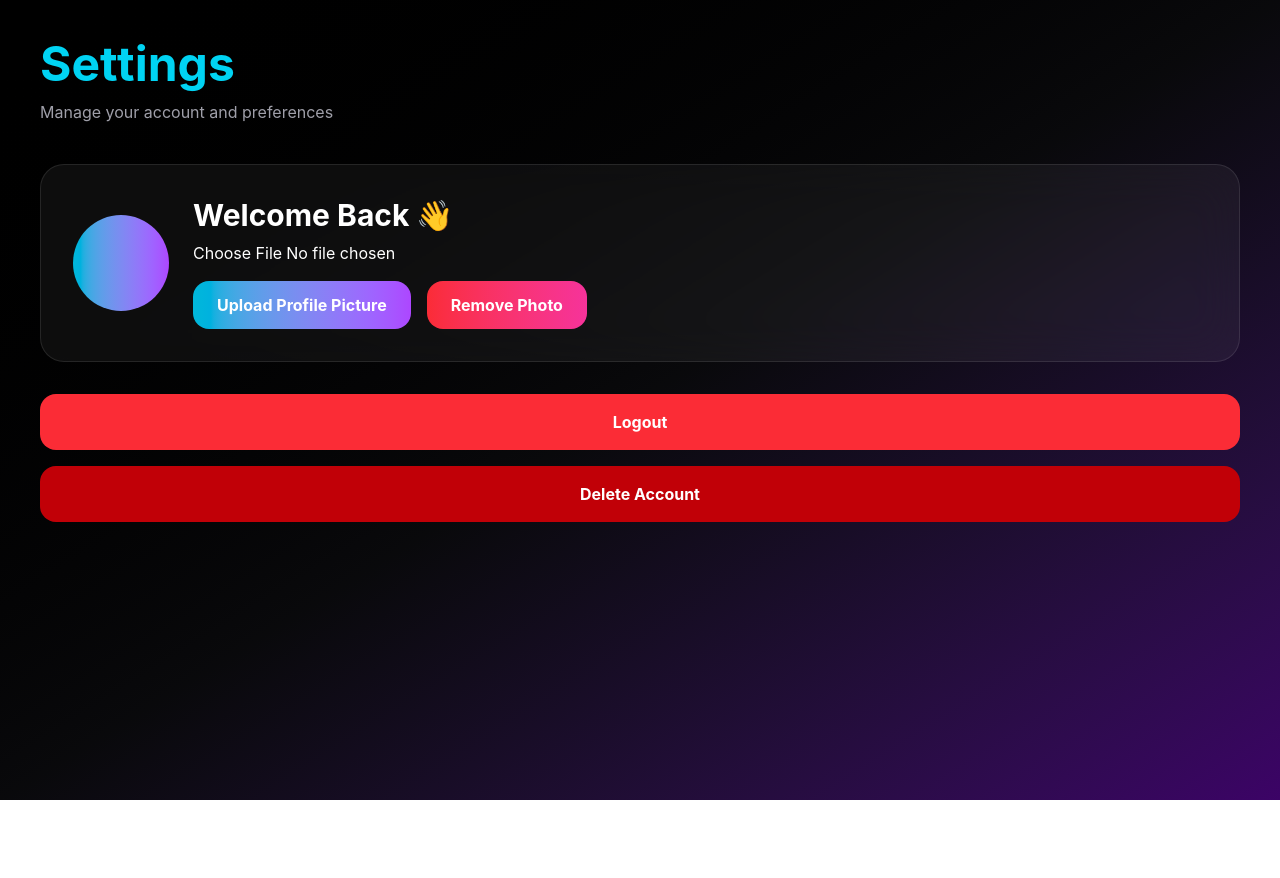
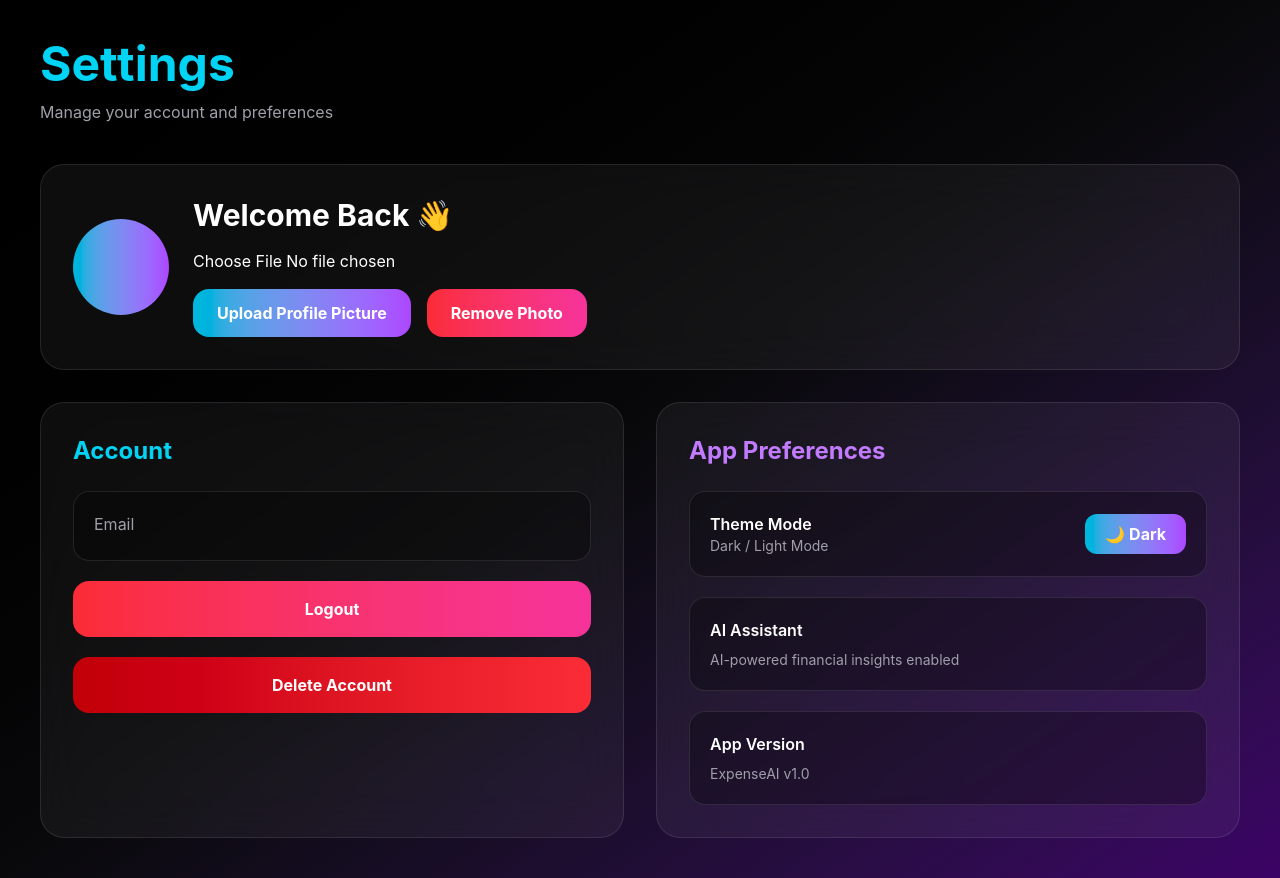
Before and after one commit to saidinesh1912/expense-tracker-ai, a React (Vite) app in the folder client/client/: page /settings in a window 1280 px wide. Before the commit the page ends 800 px from the top, so only its background shows below. Built offline with nearby package versions, Linux system fonts and the light colour scheme; no server answers.

Commit message:
fixed ai assistant

```diff
--- a/client/client/src/pages/Settings.jsx
+++ b/client/client/src/pages/Settings.jsx
@@ -4,78 +4,53 @@ import { useNavigate } from "react-router-dom";
 
 import axios from "axios";
 
-const API_URL =
-  import.meta.env.VITE_API_URL;
-
 const Settings = ({
   darkMode,
   setDarkMode,
 }) => {
 
-  const navigate =
-    useNavigate();
+  const navigate = useNavigate();
 
   const userEmail =
-    localStorage.getItem(
-      "userEmail"
-    );
+    localStorage.getItem("userEmail");
 
-  const [profilePic,
-    setProfilePic] =
+  const [profilePic, setProfilePic] =
     useState("");
 
-  const [selectedImage,
-    setSelectedImage] =
+  const [selectedImage, setSelectedImage] =
     useState(null);
 
   // USER INITIAL
-
   const userInitial =
-    userEmail
-      ?.charAt(0)
-      .toUpperCase();
+    userEmail?.charAt(0).toUpperCase();
 
   // LOGOUT
-
-  const handleLogout =
-    () => {
+  const handleLogout = () => {
 
     localStorage.clear();
 
     navigate("/");
-
   };
 
   // DELETE ACCOUNT
-
-  const deleteAccount =
-    async () => {
+  const deleteAccount = async () => {
 
     const confirmDelete =
       window.confirm(
         "Are you sure you want to permanently delete your account?"
       );
 
-      if (!confirmDelete)
-        return;
+    if (!confirmDelete) return;
 
     try {
 
       await axios.delete(
-
-          `${API_URL}/api/auth/delete-account`,
-
+        "http://localhost:5000/api/auth/delete-account",
         {
-
           data: {
-
-              email:
-                userEmail,
-
+            email: userEmail,
           },
-
         }
-
       );
 
       localStorage.clear();
@@ -86,46 +61,30 @@ const Settings = ({
 
       navigate("/");
 
+    } catch (error) {
+
+      console.log(error);
+
+      alert("Failed to delete account");
     }
-
-      catch (error) {
-
-        console.log(
-          error
-        );
-
-        alert(
-          "Failed to delete account"
-        );
-
-      }
-
   };
 
   // SELECT IMAGE
-
-  const handleImageChange =
-    (e) => {
+  const handleImageChange = (e) => {
 
     setSelectedImage(
       e.target.files[0]
     );
-
   };
 
   // UPLOAD IMAGE
+  const uploadProfilePic = async () => {
 
-  const uploadProfilePic =
-    async () => {
-
-      if (
-        !selectedImage
-      ) {
+    if (!selectedImage) {
 
       return alert(
         "Please select an image"
       );
-
     }
 
     try {
@@ -134,76 +93,49 @@ const Settings = ({
         new FormData();
 
       formData.append(
-
         "image",
-
         selectedImage
-
       );
 
       formData.append(
-
         "email",
-
         userEmail
-
       );
 
       const res =
         await axios.post(
-
-            `${API_URL}/api/auth/upload-profile-pic`,
-
+          "http://localhost:5000/api/auth/upload-profile-pic",
           formData
-
         );
 
       setProfilePic(
-
         res.data.profilePic
-
       );
 
       alert(
-
         "Profile picture uploaded successfully"
-
       );
 
-      }
+    } catch (error) {
 
-      catch (error) {
-
-        console.log(
-          error
-        );
+      console.log(error);
 
       alert(
         "Failed to upload image"
       );
-
     }
-
   };
 
-  // REMOVE PHOTO
-
-  const removeProfilePic =
-    async () => {
+  // REMOVE PROFILE PIC
+  const removeProfilePic = async () => {
 
     try {
 
       await axios.put(
-
-          `${API_URL}/api/auth/remove-profile-pic`,
-
+        "http://localhost:5000/api/auth/remove-profile-pic",
         {
-
-            email:
-              userEmail,
-
+          email: userEmail,
         }
-
       );
 
       setProfilePic("");
@@ -212,20 +144,14 @@ const Settings = ({
         "Profile picture removed"
       );
 
-      }
+    } catch (error) {
 
-      catch (error) {
-
-        console.log(
-          error
-        );
+      console.log(error);
 
       alert(
         "Failed to remove profile picture"
       );
-
     }
-
   };
 
   return (
@@ -238,12 +164,12 @@ const Settings = ({
       }`}
     >
 
+      {/* HEADER */}
+
       <div className="mb-10">
 
         <h1 className="text-5xl font-bold text-cyan-400 mb-3">
-
           Settings
-
         </h1>
 
         <p
@@ -253,12 +179,12 @@ const Settings = ({
               : "text-gray-600"
           }
         >
-
           Manage your account and preferences
-
         </p>
 
       </div>
+
+      {/* PROFILE CARD */}
 
       <div
         className={`backdrop-blur-xl rounded-3xl p-8 mb-8 flex items-center gap-6 border ${
@@ -268,96 +194,74 @@ const Settings = ({
         }`}
       >
 
+        {/* PROFILE IMAGE */}
+
         {
-
-          profilePic
-
-          ?
-
-          (
+          profilePic ? (
 
             <img
-
               src={profilePic}
-
               alt="Profile"
-
               className="w-24 h-24 rounded-full object-cover border-4 border-cyan-400"
-
             />
 
-          )
-
-          :
-
-          (
+          ) : (
 
             <div className="w-24 h-24 rounded-full bg-gradient-to-r from-cyan-500 to-purple-500 flex items-center justify-center text-4xl font-bold text-white">
 
               {userInitial}
 
             </div>
+          )
+        }
 
-          )
-
-        }
+        {/* USER INFO */}
 
         <div className="flex-1">
 
           <h2 className="text-3xl font-bold mb-2">
-
             Welcome Back 👋
-
           </h2>
 
-          <p>
-
+          <p
+            className={`text-lg mb-4 ${
+              darkMode
+                ? "text-zinc-400"
+                : "text-gray-600"
+            }`}
+          >
             {userEmail}
-
           </p>
 
+          {/* IMAGE INPUT */}
+
           <input
+            type="file"
+            accept="image/*"
+            onChange={handleImageChange}
+            className="mb-4"
+          />
 
-            type="file"
-
-            accept="image/*"
-
-            onChange={
-              handleImageChange
-            }
-
-            className="mb-4"
-
-          />
+          {/* BUTTONS */}
 
           <div className="flex gap-4 flex-wrap">
 
+            {/* UPLOAD */}
+
             <button
-
-              onClick={
-                uploadProfilePic
-              }
-
-              className="bg-gradient-to-r from-cyan-500 to-purple-500 px-6 py-3 rounded-2xl font-bold text-white"
-
+              onClick={uploadProfilePic}
+              className="bg-gradient-to-r from-cyan-500 to-purple-500 px-6 py-3 rounded-2xl font-bold hover:scale-105 transition text-white"
             >
-
               Upload Profile Picture
-
             </button>
 
+            {/* REMOVE */}
+
             <button
-
-              onClick={
-                removeProfilePic
-              }
-
-              className="bg-gradient-to-r from-red-500 to-pink-500 px-6 py-3 rounded-2xl font-bold text-white"
-
+              onClick={removeProfilePic}
+              className="bg-gradient-to-r from-red-500 to-pink-500 px-6 py-3 rounded-2xl font-bold hover:scale-105 transition text-white"
             >
-
               Remove Photo
-
             </button>
 
           </div>
@@ -366,38 +270,197 @@ const Settings = ({
 
       </div>
 
-      <button
+      {/* SETTINGS GRID */}
 
-        onClick={
-          handleLogout
-        }
+      <div className="grid md:grid-cols-2 gap-8">
 
-        className="w-full bg-red-500 p-4 rounded-2xl text-white font-bold mb-4"
+        {/* ACCOUNT */}
 
+        <div
+          className={`backdrop-blur-xl rounded-3xl p-8 border ${
+            darkMode
+              ? "bg-white/5 border-white/10"
+              : "bg-white border-gray-200 shadow-xl"
+          }`}
         >
 
+          <h2 className="text-2xl font-bold text-cyan-400 mb-6">
+            Account
+          </h2>
+
+          <div className="space-y-5">
+
+            <div
+              className={`p-5 rounded-2xl border ${
+                darkMode
+                  ? "bg-black/30 border-white/10"
+                  : "bg-gray-100 border-gray-200"
+              }`}
+            >
+
+              <p
+                className={
+                  darkMode
+                    ? "text-zinc-400 mb-1"
+                    : "text-gray-600 mb-1"
+                }
+              >
+                Email
+              </p>
+
+              <p className="text-lg break-all">
+                {userEmail}
+              </p>
+
+            </div>
+
+            {/* LOGOUT */}
+
+            <button
+              onClick={handleLogout}
+              className="w-full bg-gradient-to-r from-red-500 to-pink-500 hover:scale-[1.02] transition duration-300 p-4 rounded-2xl font-bold text-white"
+            >
               Logout
+            </button>
 
+            {/* DELETE */}
+
+            <button
+              onClick={deleteAccount}
+              className="w-full bg-gradient-to-r from-red-700 to-red-500 hover:scale-[1.02] transition duration-300 p-4 rounded-2xl font-bold text-white"
+            >
+              Delete Account
             </button>
+
+          </div>
+
+        </div>
+
+        {/* APP SETTINGS */}
+
+        <div
+          className={`backdrop-blur-xl rounded-3xl p-8 border ${
+            darkMode
+              ? "bg-white/5 border-white/10"
+              : "bg-white border-gray-200 shadow-xl"
+          }`}
+        >
+
+          <h2 className="text-2xl font-bold text-purple-400 mb-6">
+            App Preferences
+          </h2>
+
+          <div className="space-y-5">
+
+            {/* THEME */}
+
+            <div
+              className={`p-5 rounded-2xl flex justify-between items-center border ${
+                darkMode
+                  ? "bg-black/30 border-white/10"
+                  : "bg-gray-100 border-gray-200"
+              }`}
+            >
+
+              <div>
+
+                <p className="font-semibold">
+                  Theme Mode
+                </p>
+
+                <p
+                  className={`text-sm ${
+                    darkMode
+                      ? "text-zinc-400"
+                      : "text-gray-600"
+                  }`}
+                >
+                  Dark / Light Mode
+                </p>
+
+              </div>
 
               <button
 
-        onClick={
-          deleteAccount
+                onClick={() =>
+                  setDarkMode(
+                    !darkMode
+                  )
                 }
 
-        className="w-full bg-red-700 p-4 rounded-2xl text-white font-bold"
-
+                className="bg-gradient-to-r from-cyan-500 to-purple-500 px-5 py-2 rounded-xl font-bold hover:scale-105 transition text-white"
               >
 
-        Delete Account
+                {
+                  darkMode
+                    ? "🌙 Dark"
+                    : "☀️ Light"
+                }
 
               </button>
 
             </div>
 
+            {/* AI */}
+
+            <div
+              className={`p-5 rounded-2xl border ${
+                darkMode
+                  ? "bg-black/30 border-white/10"
+                  : "bg-gray-100 border-gray-200"
+              }`}
+            >
+
+              <p className="font-semibold mb-2">
+                AI Assistant
+              </p>
+
+              <p
+                className={`text-sm ${
+                  darkMode
+                    ? "text-zinc-400"
+                    : "text-gray-600"
+                }`}
+              >
+                AI-powered financial insights enabled
+              </p>
+
+            </div>
+
+            {/* VERSION */}
+
+            <div
+              className={`p-5 rounded-2xl border ${
+                darkMode
+                  ? "bg-black/30 border-white/10"
+                  : "bg-gray-100 border-gray-200"
+              }`}
+            >
+
+              <p className="font-semibold mb-2">
+                App Version
+              </p>
+
+              <p
+                className={`text-sm ${
+                  darkMode
+                    ? "text-zinc-400"
+                    : "text-gray-600"
+                }`}
+              >
+                ExpenseAI v1.0
+              </p>
+
+            </div>
+
+          </div>
+
+        </div>
+
+      </div>
+
+    </div>
   );
-
 };
 
 export default Settings;
```
Also changed, not shown: client/client/src/pages/AIAssistant.jsx (+163 -56 lines). Lines whose indentation alone changed are shown as unchanged.
